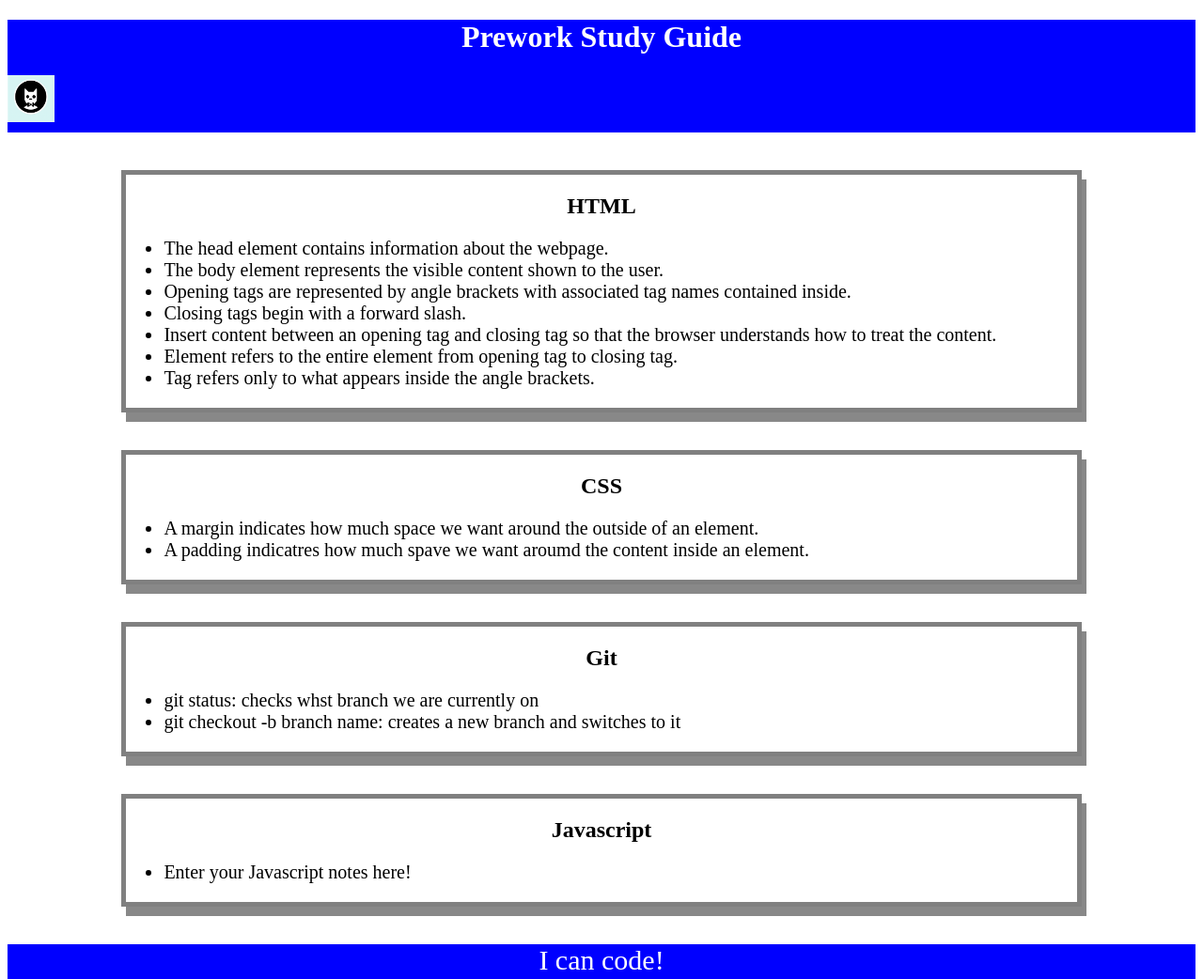
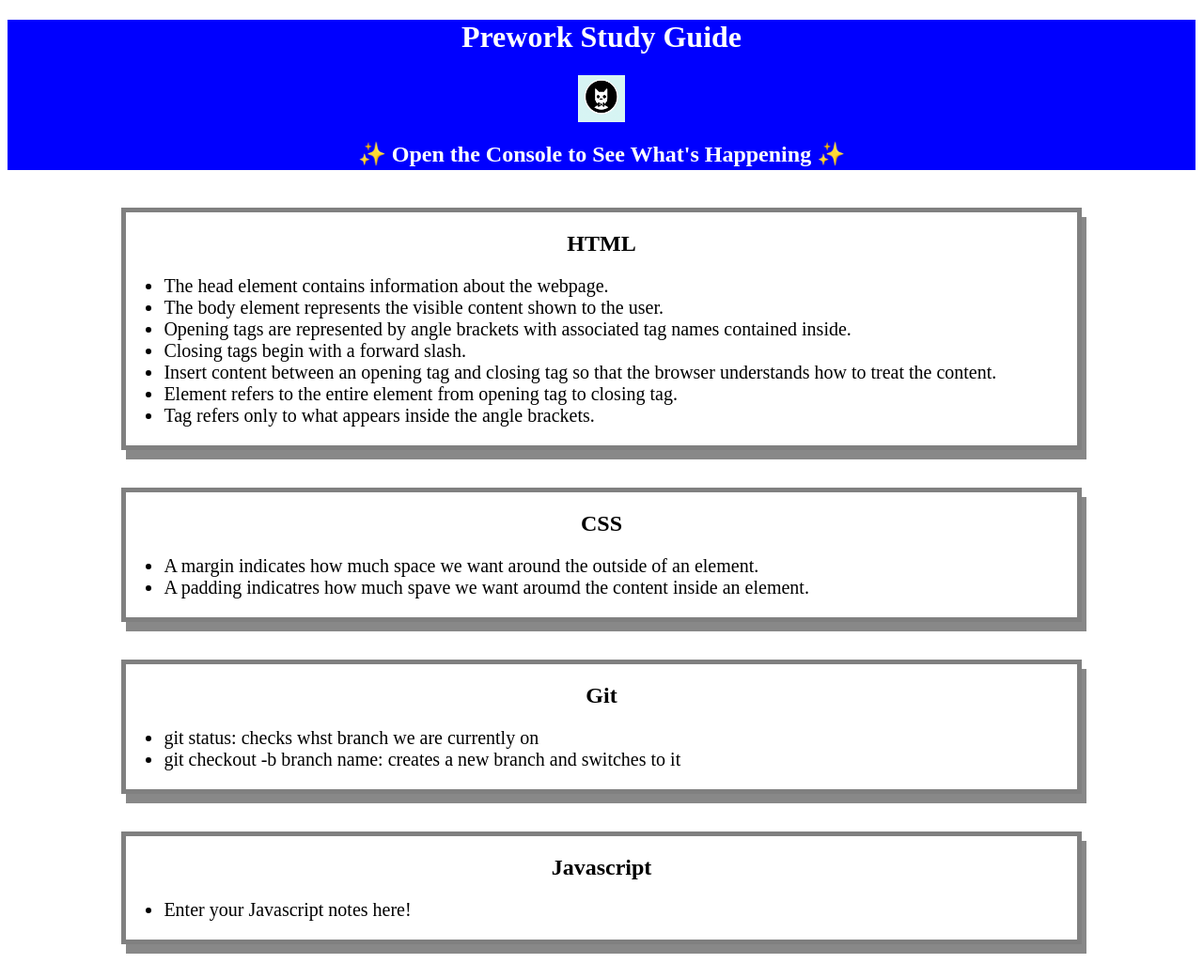
Before and after one commit to ShyChi64/Prework-study-guide, a plain HTML site: page prework-study-guide/index.html in a window 1280 px wide. Shown: the top 1042 px of the page at 94% size. Drawn offline with Linux system fonts and the light colour scheme.

Commit message:
added Javascript

```diff
--- a/prework-study-guide/index.html
+++ b/prework-study-guide/index.html
@@ -11,6 +11,7 @@
     <header id="top">
       <h1>Prework Study Guide</h1>
       <img src="./assets/bowtie-cat.png" alt="Profile image of cat wearing a bow tie." />
+      <h2>✨ Open the Console to See What's Happening ✨</h2>
     </header>
 
     <main>
@@ -73,5 +74,6 @@
     <footer>
       <p>I can code!</p>
     </footer>
+    <script src="./script.js"></script>
   </body>
 </html>
--- /dev/null
+++ b/prework-study-guide/script.js
@@ -0,0 +1,19 @@
+var topics = ['HTML', 'CSS', 'Git', 'JavaScript'];
+
+for (var x = 0; x < topics.length; x++) {
+ console.log(topics[x]);
+}
+
+/*
+if (topic === 'HTML') {
+ console.log("Let's study HTML!");
+} else if (topic === 'CSS') {
+ console.log("Let's study CSS!");
+} else if (topic === 'Git') {
+ console.log("Let's study Git!");
+} else if (topic === 'JavaScript') {
+ console.log("Let's study JavaScript!");
+} else {
+ console.log('Please try again!');
+}
+*/
--- a/prework-study-guide/style.css
+++ b/prework-study-guide/style.css
@@ -8,7 +8,7 @@
    footer {
 width: 100%;
 
-height: 120px;
+height: 160px;
 
 background-color: blue;
 
@@ -26,7 +26,7 @@ text-align: center;
 
    img {
 
-    display: black;
+    display: block;
     height: 50px;
     width: 50px;
     margin-left: auto;
```
Also changed, not shown: assets/bowtie-cat.png (deleted), 1 other file.
